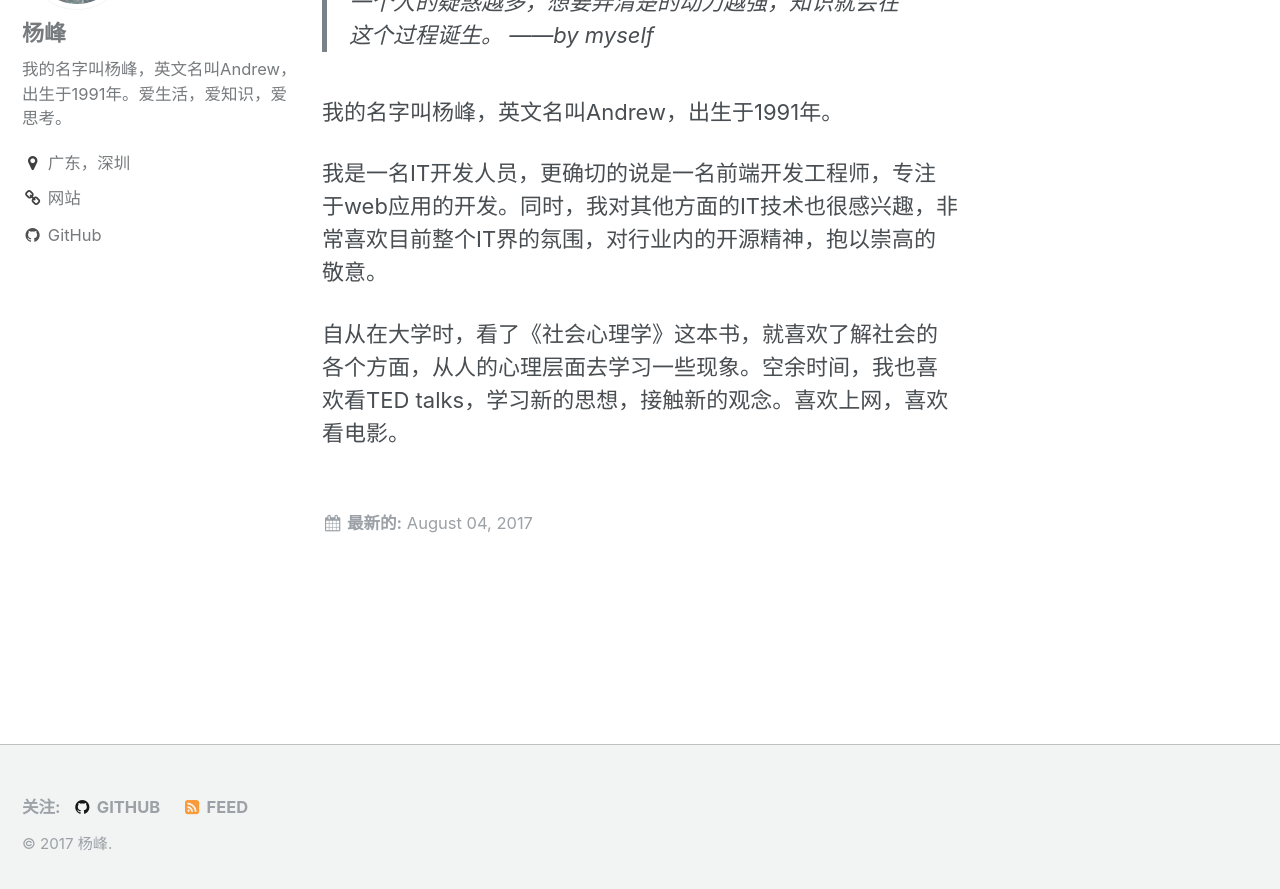
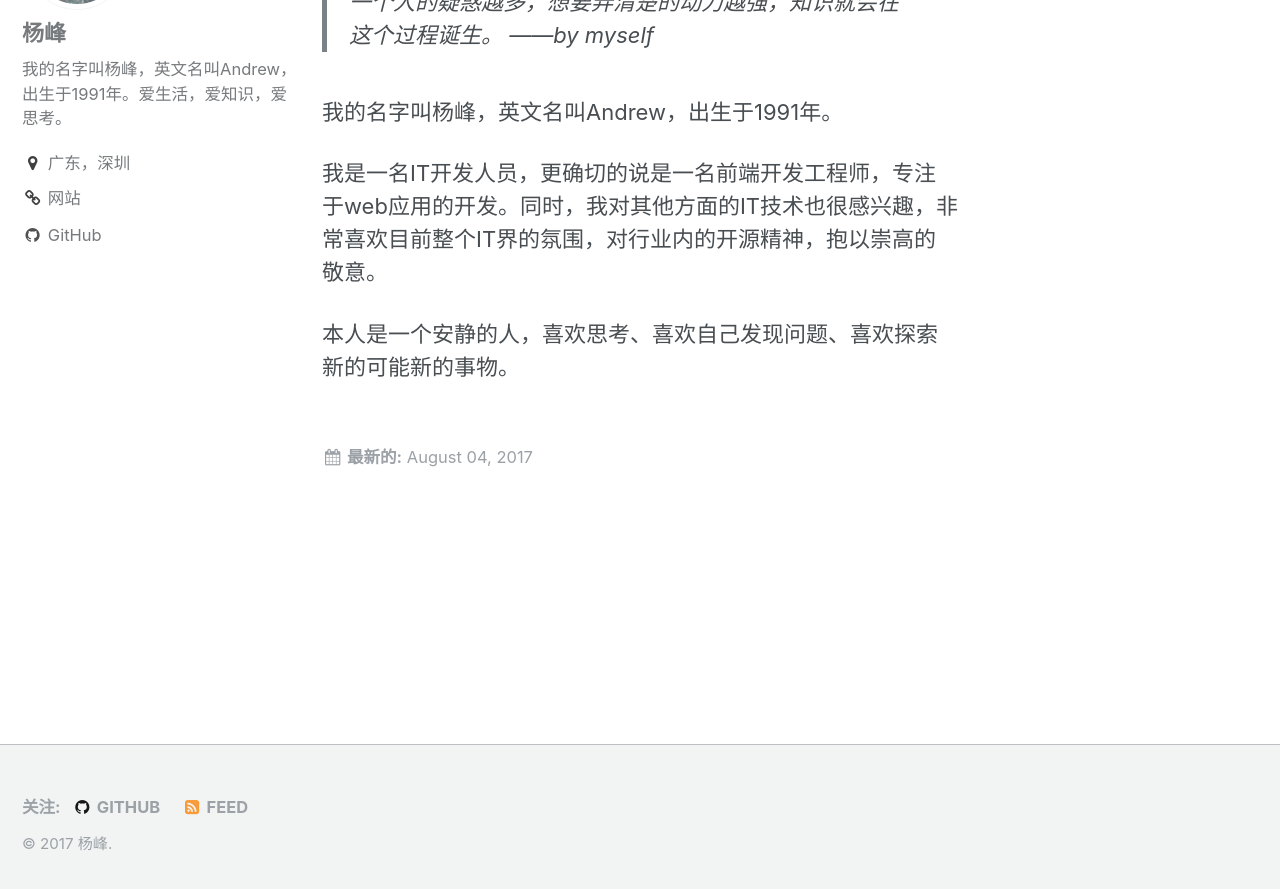
Before and after one commit to Andrewuetyang/myGitBlog, a Jekyll site: the page built from _pages/about.md, in a window 1280 px wide and 900 px high, scrolled down 254 px. Shown: the top 889 px of the window. Built offline with Jekyll 4.4.1, drawn with Linux system fonts in a browser that asks for light colours.

```diff
--- a/_pages/about.md
+++ b/_pages/about.md
@@ -21,4 +21,4 @@ last_modified_at: 2017-08-04
 
 我是一名IT开发人员，更确切的说是一名前端开发工程师，专注于web应用的开发。同时，我对其他方面的IT技术也很感兴趣，非常喜欢目前整个IT界的氛围，对行业内的开源精神，抱以崇高的敬意。
 
-自从在大学时，看了《社会心理学》这本书，就喜欢了解社会的各个方面，从人的心理层面去学习一些现象。空余时间，我也喜欢看TED talks，学习新的思想，接触新的观念。喜欢上网，喜欢看电影。
+本人是一个安静的人，喜欢思考、喜欢自己发现问题、喜欢探索新的可能新的事物。
```
Also changed, not shown: _posts/2017-10-15-webpack.md (added, +34 -0 lines).
